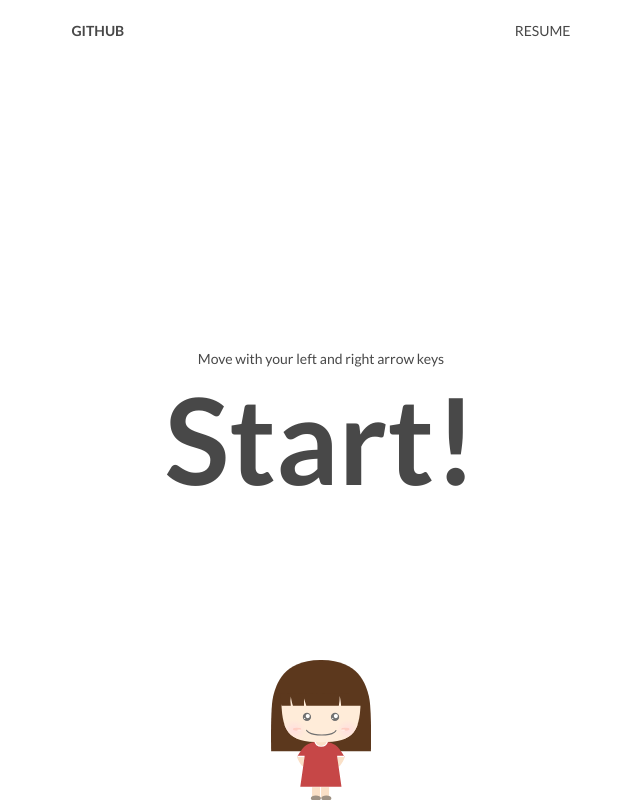
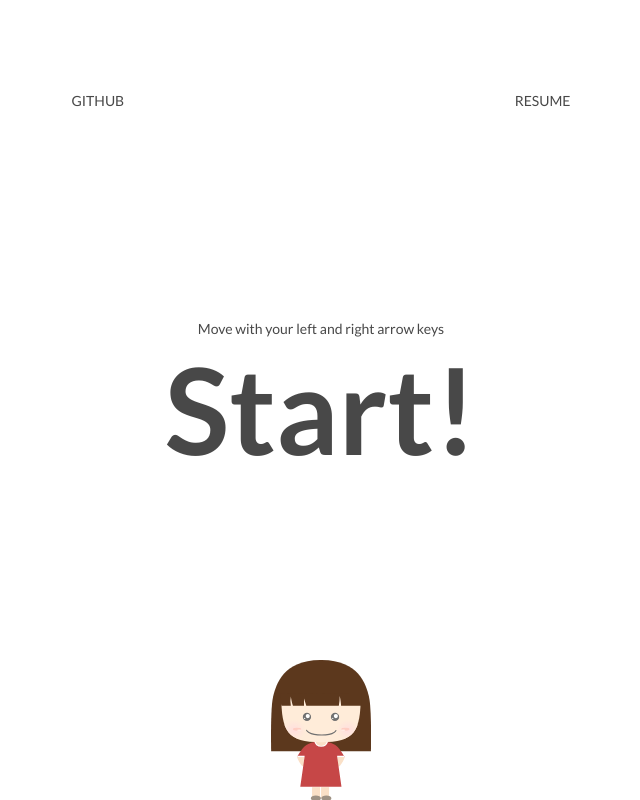
Before and after one commit to jiayingy/portfolio, a Vue app: page / in a window 1280 px wide. Shown: the whole page, without its empty margins (319-959 px from the left). Built offline with nearby package versions, Linux system fonts and the light colour scheme.

Commit message:
Update navbar links and removed router

```diff
--- a/src/assets/styles/styles.scss
+++ b/src/assets/styles/styles.scss
@@ -8,13 +8,19 @@ body {
   font-size: 14px;
 }
 
-@media screen and (max-width: 480px) {
-  .web {
-    display: none !important;
-  }
+
+// TEMPORARILY DISABLE MOBILE NAV
+.mobile {
+  display: none;
 }
-@media screen and (min-width: 480px) {
-  .mobile {
-    display: none !important;
-  }
-}
+
+// @media screen and (max-width: 480px) {
+//   .web {
+//     display: none !important;
+//   }
+// }
+// @media screen and (min-width: 480px) {
+//   .mobile {
+//     display: none !important;
+//   }
+// }
--- a/src/components/Navbar/Navbar.vue
+++ b/src/components/Navbar/Navbar.vue
@@ -4,12 +4,11 @@
       <li
         v-for="link in links"
         :key="link.key"
-        :class="{ active: link.key === currRoute }"
-        :style="getBgColor(link.key)"
+        :style="{'--backgroundColor': link.color}"
+        @mouseover="setActive($event)"
+        @mouseout="clearActive($event)"
       >
-        <router-link :to="{ name: link.key }">
-          {{ link.value }}
-        </router-link>
+        <a v-bind:href="link.href" target="_blank">{{ link.value }}</a>
       </li>
     </ul>
     <div class="mobile">
@@ -24,17 +23,8 @@
 import styleVariables from '@/assets/styles/exports.scss';
 import HamburgerNav from './HamburgerNav';
 
-const NAVBAR_KEY_1 = 'home';
-const NAVBAR_KEY_2 = 'projects';
-const NAVBAR_KEY_3 = 'art';
-const NAVBAR_KEY_4 = 'contact';
-
-const COLORS = {
-  [NAVBAR_KEY_1]: styleVariables.colorPurple,
-  [NAVBAR_KEY_2]: styleVariables.colorRed,
-  [NAVBAR_KEY_3]: styleVariables.colorGreen,
-  [NAVBAR_KEY_4]: styleVariables.colorBlue,
-};
+const NAVBAR_KEY_1 = 'github';
+const NAVBAR_KEY_2 = 'resume';
 
 export default {
   components: {
@@ -43,26 +33,27 @@ export default {
   data() {
     return {
       links: [
-        { key: NAVBAR_KEY_1, value: 'github' },
-        { key: NAVBAR_KEY_2, value: 'resume' },
+        {
+          key: NAVBAR_KEY_1, value: 'github', href: 'https://github.com/jiayingy', color: styleVariables.colorPurple,
+        },
+        {
+          key: NAVBAR_KEY_2, value: 'resume', href: 'https://www.jiayingy.space/assets/files/LekJiaYing-resume.pdf', color: styleVariables.colorOrange,
+        },
       ],
     };
   },
-  computed: {
-    currRoute() {
-      return this.$route.name;
+  methods: {
+    setActive(event) {
+      const el = event.target.parentNode;
+      if (!el.classList.contains('active')) {
+        el.classList.add('active');
+      }
     },
-  },
-  methods: {
-    getBgColor(linkKey) {
-      const isActive = this.currRoute === linkKey;
-
-      if (isActive) {
-        return {
-          '--backgroundColor': COLORS[linkKey],
-        };
+    clearActive(event) {
+      const el = event.target.parentNode;
+      if (el.classList.contains('active')) {
+        el.classList.remove('active');
       }
-      return null;
     },
   },
 };
@@ -70,10 +61,11 @@ export default {
 
 <style lang="scss" scoped>
 .navbar {
-  position: sticky;
+  position: absolute;
   top: 0;
-  height: 60px;
-  background-color: white;
+  height: 200px;
+  width: 100%;
+  z-index: 999;
   // box-shadow: 0 2px 6px 0 rgba(0,0,0,.2);
 }
 
@@ -94,7 +86,7 @@ ul {
     list-style: none;
     position: relative;
     font-weight: normal;
-    transition: font-weight 0.2s;
+    transition: font-size 0.2s;
 
     &::after {
       width: 0;
@@ -109,6 +101,7 @@ ul {
 
     &.active {
       font-weight: bold;
+      font-size: 20px;
       color: var(--backgroundColor);
 
       &::after {
@@ -133,6 +126,6 @@ ul {
   align-items: center;
   padding: 10px;
   box-sizing: border-box;
-  justify-content: flex-end;
+  justify-content: center;
 }
 </style>
```
